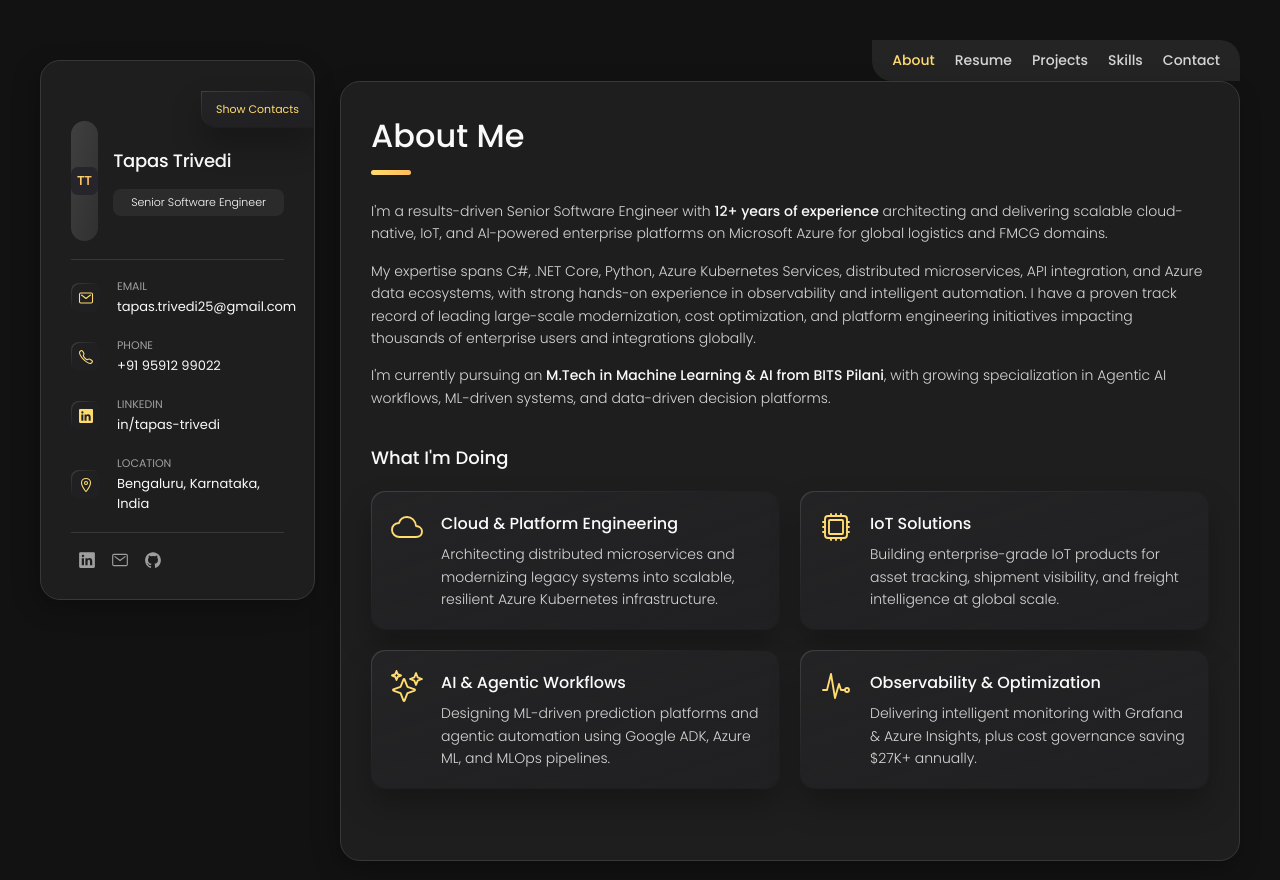
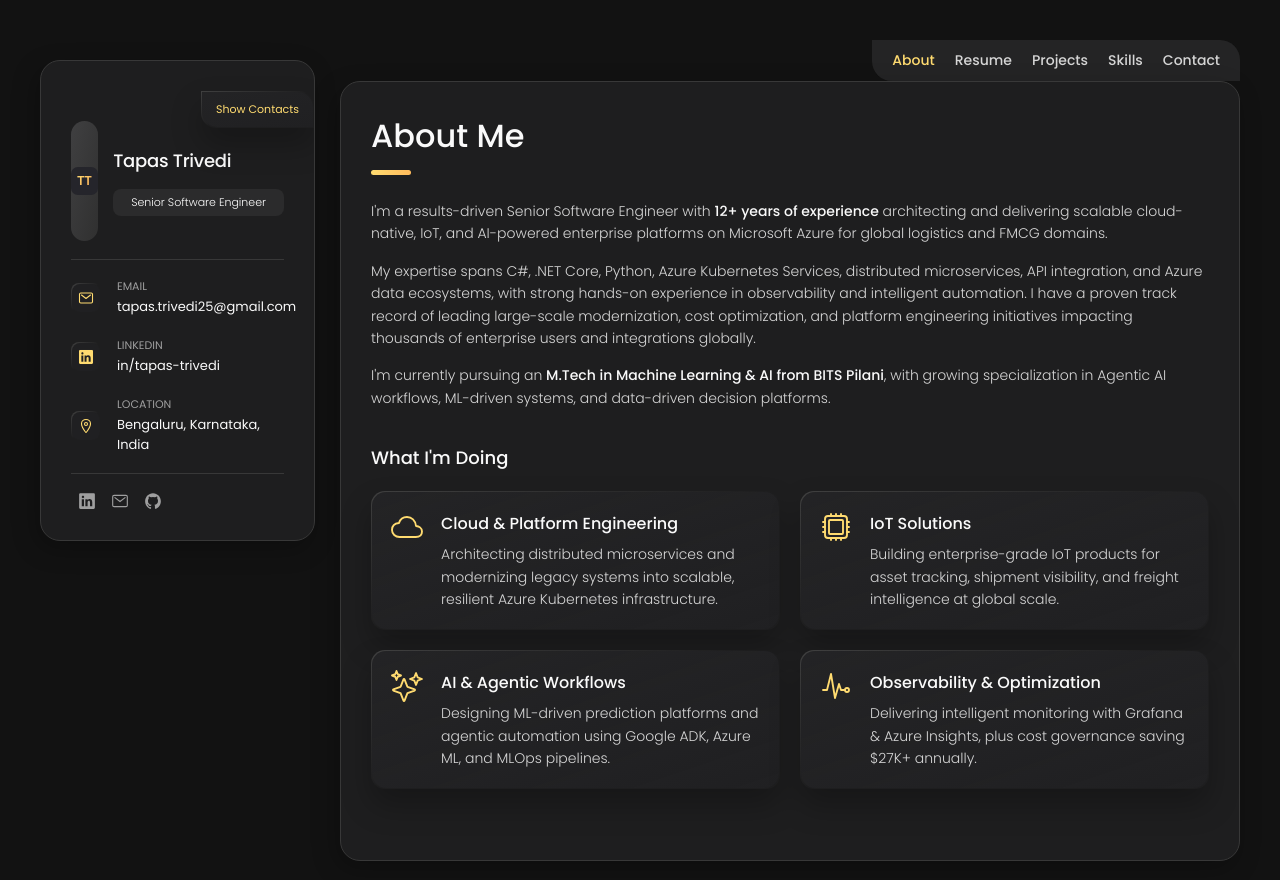
Before and after one commit to tapastrivedi/tapastrivedi-portfolio, a plain HTML site: page index.html in a window 1280 px wide. Drawn offline with nearby package versions, Linux system fonts and the light colour scheme.

Commit message:
Remove phone number

```diff
--- a/index.html
+++ b/index.html
@@ -50,14 +50,6 @@
             <div class="contact-info">
               <p class="contact-title">Email</p>
               <a href="mailto:tapas.trivedi25@gmail.com" class="contact-link">tapas.trivedi25@gmail.com</a>
-            </div>
-          </li>
-
-          <li class="contact-item">
-            <div class="icon-box"><ion-icon name="call-outline"></ion-icon></div>
-            <div class="contact-info">
-              <p class="contact-title">Phone</p>
-              <a href="tel:+919591299022" class="contact-link">+91 95912 99022</a>
             </div>
           </li>
 
@@ -456,10 +448,6 @@
             <div class="icon-box"><ion-icon name="mail-outline"></ion-icon></div>
             <div><p class="contact-title">Email</p><span>tapas.trivedi25@gmail.com</span></div>
           </a>
-          <a href="tel:+919591299022" class="contact-card">
-            <div class="icon-box"><ion-icon name="call-outline"></ion-icon></div>
-            <div><p class="contact-title">Phone</p><span>+91 95912 99022</span></div>
-          </a>
           <a href="https://www.linkedin.com/in/tapas-trivedi" target="_blank" rel="noopener" class="contact-card">
             <div class="icon-box"><ion-icon name="logo-linkedin"></ion-icon></div>
             <div><p class="contact-title">LinkedIn</p><span>in/tapas-trivedi</span></div>
```
